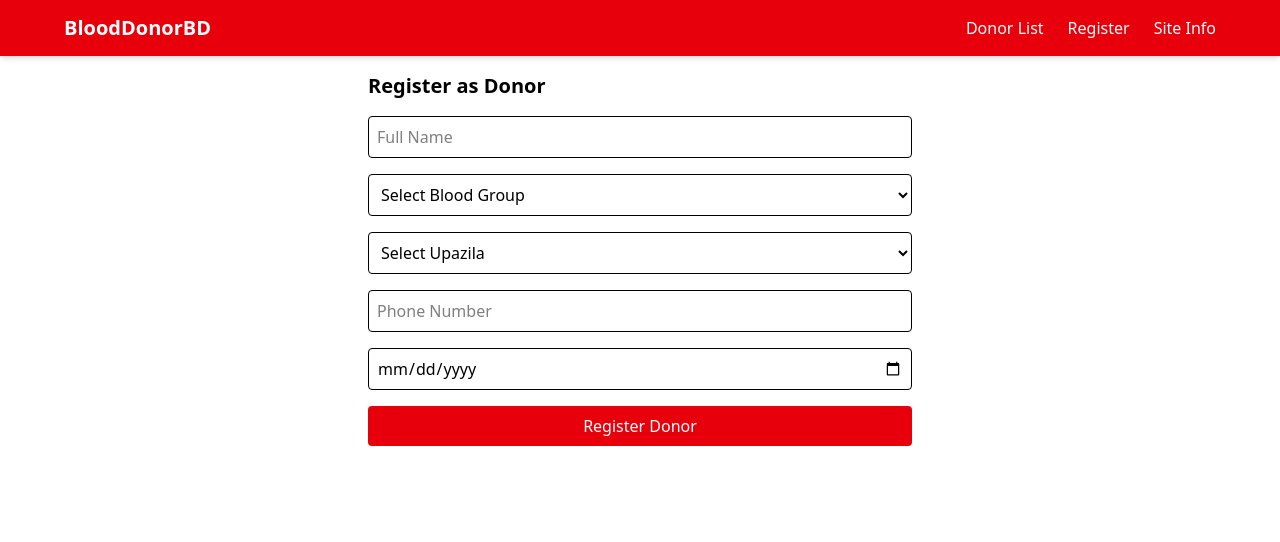
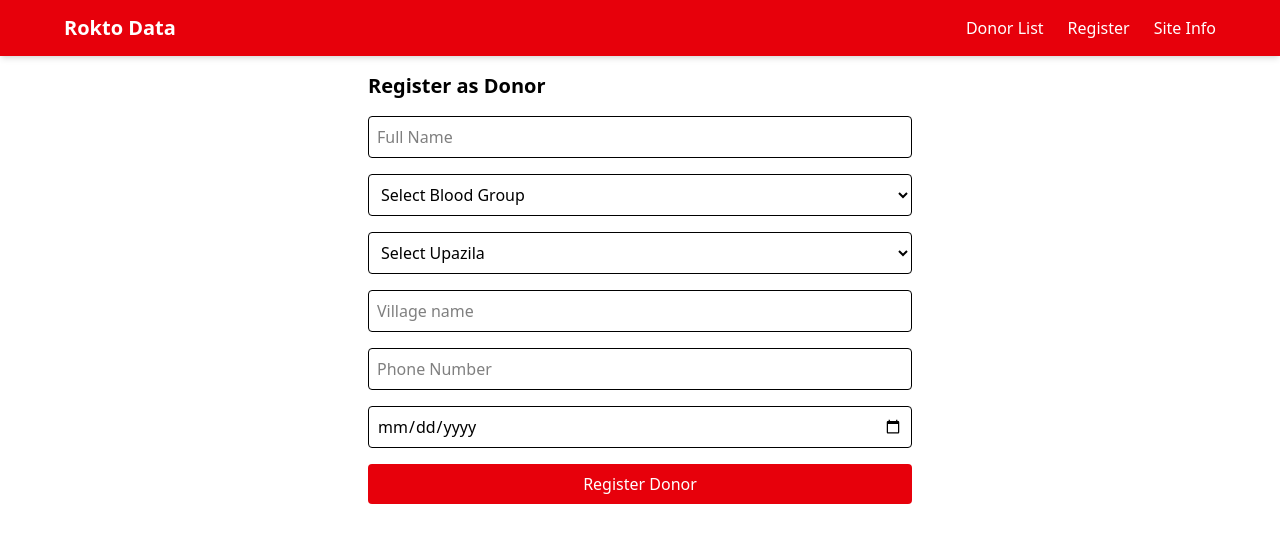
Before and after one commit to gmreazahmed/blood-donors-list, a React (Vite) app: page /register in a window 1280 px wide. Shown: the top 542 px of the page. Built offline with nearby package versions, Linux system fonts and the light colour scheme.

Commit message:
update village

```diff
--- a/src/App.tsx
+++ b/src/App.tsx
@@ -13,6 +13,7 @@ export default function App() {
         <Route path="/register" element={<Register />} />
         <Route path="/siteinfo" element={<SiteInfo />} />
       </Routes>
+
     </>
   );
 }
--- a/src/components/DonorCard.tsx
+++ b/src/components/DonorCard.tsx
@@ -9,6 +9,7 @@ type Donor = {
   bloodGroup: string;
   upazila: string;
   union: string;
+  village: string;
   phone: string;
   lastDonateDate?: string;
 };
@@ -27,12 +28,10 @@ export default function DonorCard({ donor }: { donor: Donor }) {
     <div className="border p-4 rounded shadow-sm bg-white">
       <h3 className="font-bold text-lg">{donor.name}</h3>
       <p><span className="font-semibold">Blood:</span> {donor.bloodGroup}</p>
-      <p><span className="font-semibold">Area:</span> {donor.union}, {donor.upazila}</p>
+      <p><span className="font-semibold">Address:</span> {donor.village}, {donor.union}, {donor.upazila}</p>
       <p><span className="font-semibold">Phone:</span> {donor.phone}</p>
-      {/* {donor.lastDonateDate && <p><span className="font-semibold">Last Donated:</span> {donor.lastDonateDate}</p>} */}
       <div className="mt-2">
             <label className="block mb-1">Last Donate Date:</label>
-
             <input
                 type="date"
                 value={editDate}
@@ -42,7 +41,7 @@ export default function DonorCard({ donor }: { donor: Donor }) {
             <button
                 onClick={handleUpdate}
                 className="bg-blue-500 text-white px-2 py-1 rounded hover:bg-blue-600 text-sm"
-            >
+>
                 Update Date
             </button>
         </div>
--- a/src/components/Footer.tsx
+++ b/src/components/Footer.tsx
@@ -0,0 +1,14 @@
+export default function Footer() {
+  return (
+    <footer className="bg-gray-100 text-center text-sm py-6 mt-10 border-t">
+      <div className="max-w-5xl mx-auto px-4">
+        <p className="text-gray-700">
+          © {new Date().getFullYear()} Blood Donor Finder. All rights reserved.
+        </p>
+        <p className="text-gray-500 mt-1">
+          Made with ❤️ in Kaliganj, Satkhira
+        </p>
+      </div>
+    </footer>
+  );
+}
--- a/src/components/Navbar.tsx
+++ b/src/components/Navbar.tsx
@@ -8,7 +8,7 @@ export default function Navbar() {
   return (
     <nav className="bg-red-600 text-white px-4 py-3 shadow-md">
       <div className="max-w-6xl mx-auto flex justify-between items-center">
-        <h1 className="text-xl font-bold">BloodDonorBD</h1>
+        <h1 className="text-xl font-bold">Rokto Data</h1>
 
         <button className="md:hidden" onClick={() => setOpen(!open)}>
           {open ? <X size={24} /> : <Menu size={24} />}
--- a/src/pages/Register.tsx
+++ b/src/pages/Register.tsx
@@ -3,12 +3,16 @@ import { addDoc, collection, Timestamp } from "firebase/firestore";
 import { db } from "../firebase/config";
 import { areaData } from "../data/upazila-union";
 
+
+
 export default function Register() {
+  const [village, setVillage] = useState("");
   const [form, setForm] = useState({
     name: "",
     bloodGroup: "",
     upazila: "",
     union: "",
+    village: "",
     phone: "",
     lastDonateDate: ""
   });
@@ -36,6 +40,7 @@ export default function Register() {
         bloodGroup: "",
         upazila: "",
         union: "",
+        village: "",
         phone: "",
         lastDonateDate: ""
       });
@@ -90,6 +95,17 @@ export default function Register() {
         )}
 
         <input
+          type="text"
+          name="village"
+          value={form.village}
+          onChange={handleChange}
+          placeholder="Village name"
+          required
+          className="border p-2 w-full rounded"
+        />
+
+
+        <input
           type="tel"
           name="phone"
           placeholder="Phone Number"
```
